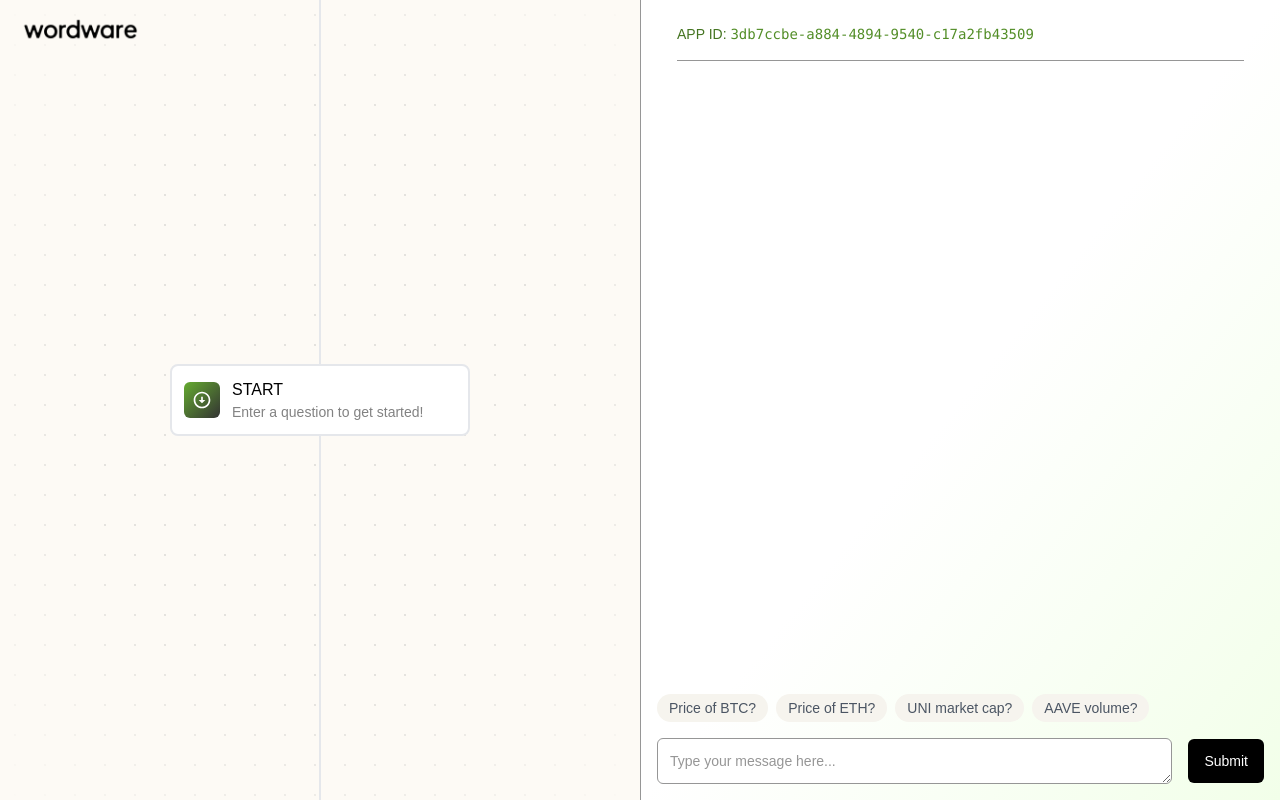
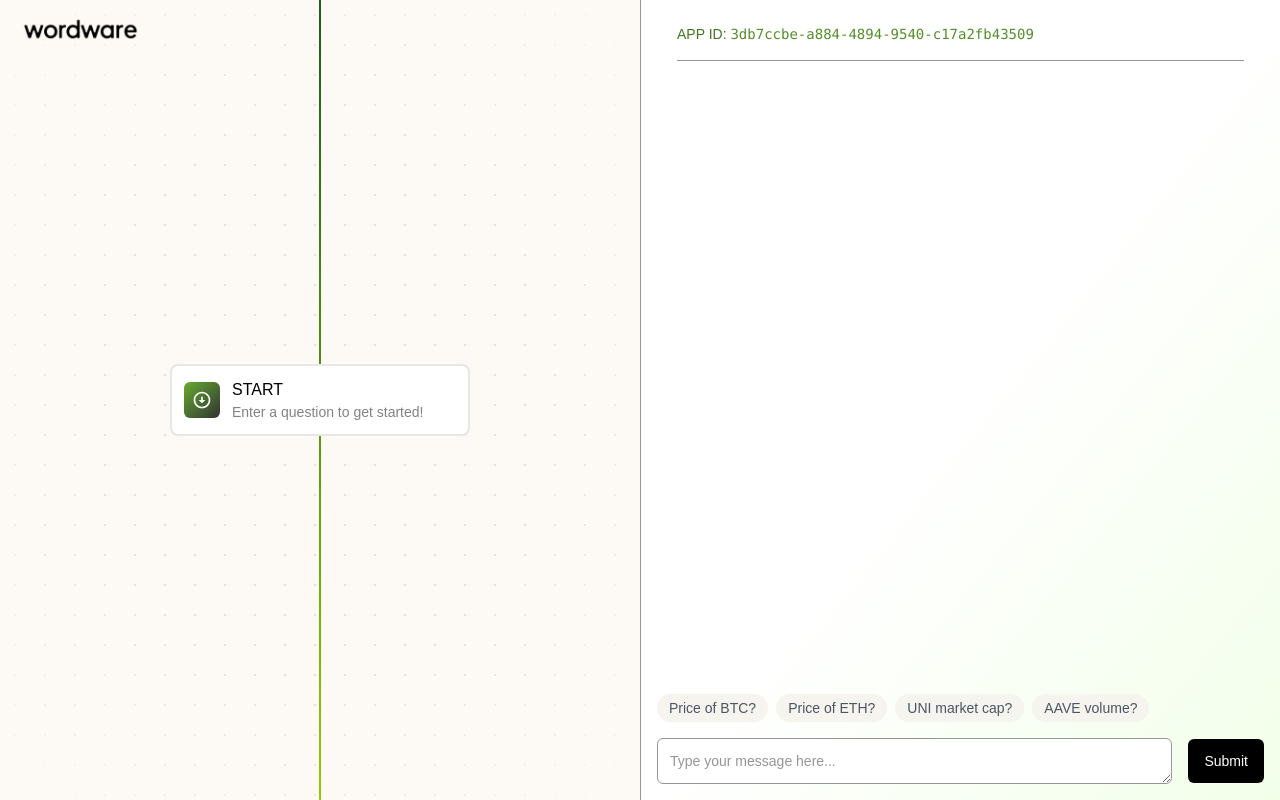
Before and after one commit to wordware-ai/wordware-crypto-react, a Next.js app: page / in a window 1280 px wide. Built offline with nearby package versions, Linux system fonts and the light colour scheme.

Commit message:
rm line animation

```diff
--- a/app/api/wordware/route.ts
+++ b/app/api/wordware/route.ts
@@ -85,7 +85,7 @@ export async function POST(request: NextRequest) {
   } catch (error) {
     console.error("Error in API route:", error);
     return NextResponse.json(
-      { error: `An error occurred: ${error.message}` },
+      { error: `An error occurred: ${error}` },
       { status: 500 }
     );
   }
--- a/app/components/Progress.tsx
+++ b/app/components/Progress.tsx
@@ -1,6 +1,6 @@
 "use client";
 
-import React, { useState, useEffect, useCallback } from "react";
+import React, { useState, useEffect, useCallback, useRef } from "react";
 import { motion, AnimatePresence } from "framer-motion";
 
 interface Generation {
@@ -308,12 +308,15 @@ const Progress: React.FC<ProgressProps> = ({
     }
   };
 
+  // Add ref for node positions
+  const nodeRefs = React.useRef<(HTMLDivElement | null)[]>([]);
+
   const getNodePosition = (index: number) => {
     // Convert the absolute hoveredGenerationId to a relative position
     const relativeIndex = index - currentIndex;
     // Only show position if the hovered item is currently visible
     if (relativeIndex >= 0 && relativeIndex < visibleItems) {
-      return (relativeIndex / (visibleItems - 1)) * 100;
+      return ((relativeIndex + 1) / visibleItems) * 100;
     }
     return 0;
   };
@@ -326,19 +329,12 @@ const Progress: React.FC<ProgressProps> = ({
 
   return (
     <div className="w-full h-full flex flex-col justify-center items-center bg-[#FDFAF5] relative overflow-hidden dotted-background">
-      <div className="absolute left-1/2 top-0 bottom-0 w-[2px] bg-[#E5E7EB] transform -translate-x-1/2">
-        <div
-          className="absolute top-0 left-0 w-0.5 transition-all duration-300 ease-in-out"
-          style={{
-            height:
-              hoveredGenerationId >= currentIndex &&
-              hoveredGenerationId < currentIndex + visibleItems
-                ? `${getNodePosition(hoveredGenerationId)}%`
-                : "0%",
-            background: "linear-gradient(to bottom, #1a5d1a, #8fce00)",
-          }}
-        ></div>
-      </div>
+      <div
+        className="absolute left-1/2 top-0 bottom-0 w-[2px] transform -translate-x-1/2"
+        style={{
+          background: "linear-gradient(to bottom, #1a5d1a, #8fce00)",
+        }}
+      ></div>
       <motion.div
         className="space-y-32 flex flex-col items-center"
         onWheel={handleScroll}
@@ -354,6 +350,7 @@ const Progress: React.FC<ProgressProps> = ({
           {displayedItems.map((item, index) => (
             <motion.div
               key={currentIndex + index}
+              ref={(el) => (nodeRefs.current[index] = el)}
               initial={{ opacity: 0, y: 20 }}
               animate={{ opacity: 1, y: 0 }}
               exit={{ opacity: 0, y: -20 }}
```
